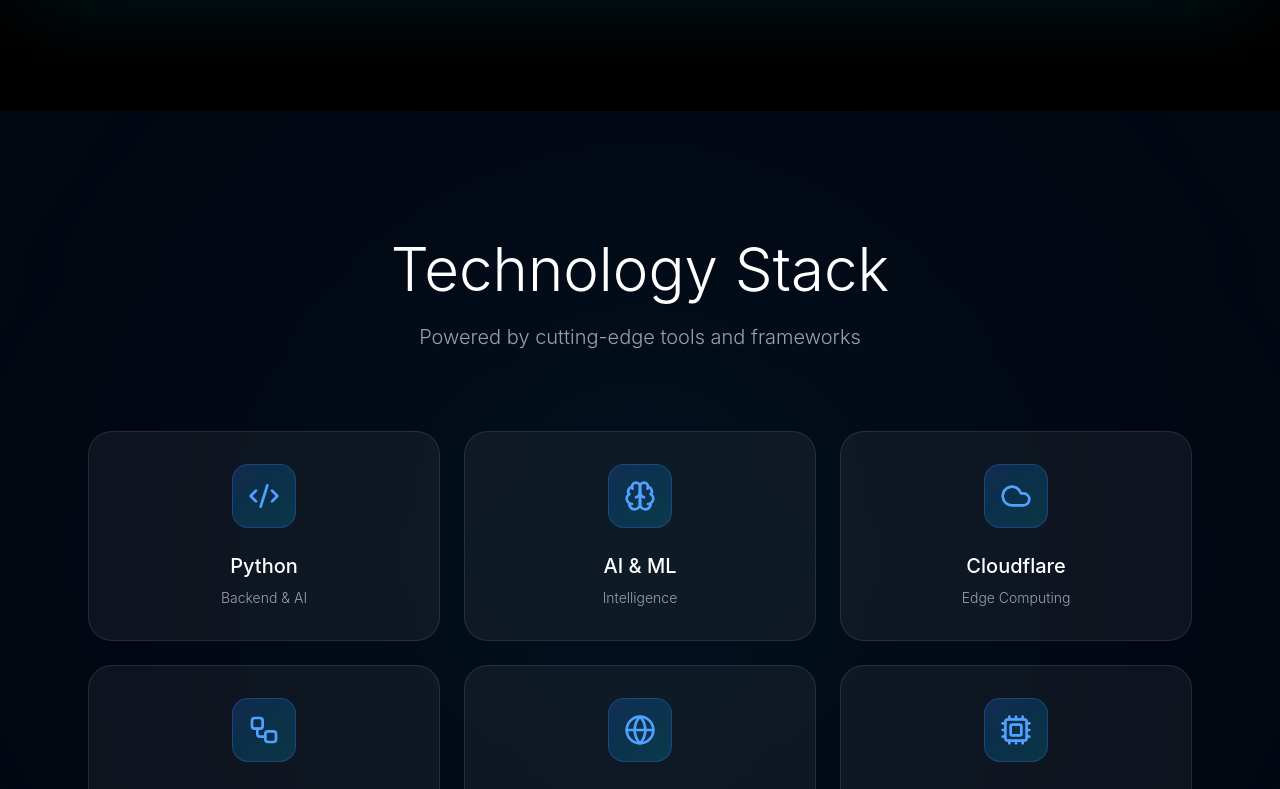
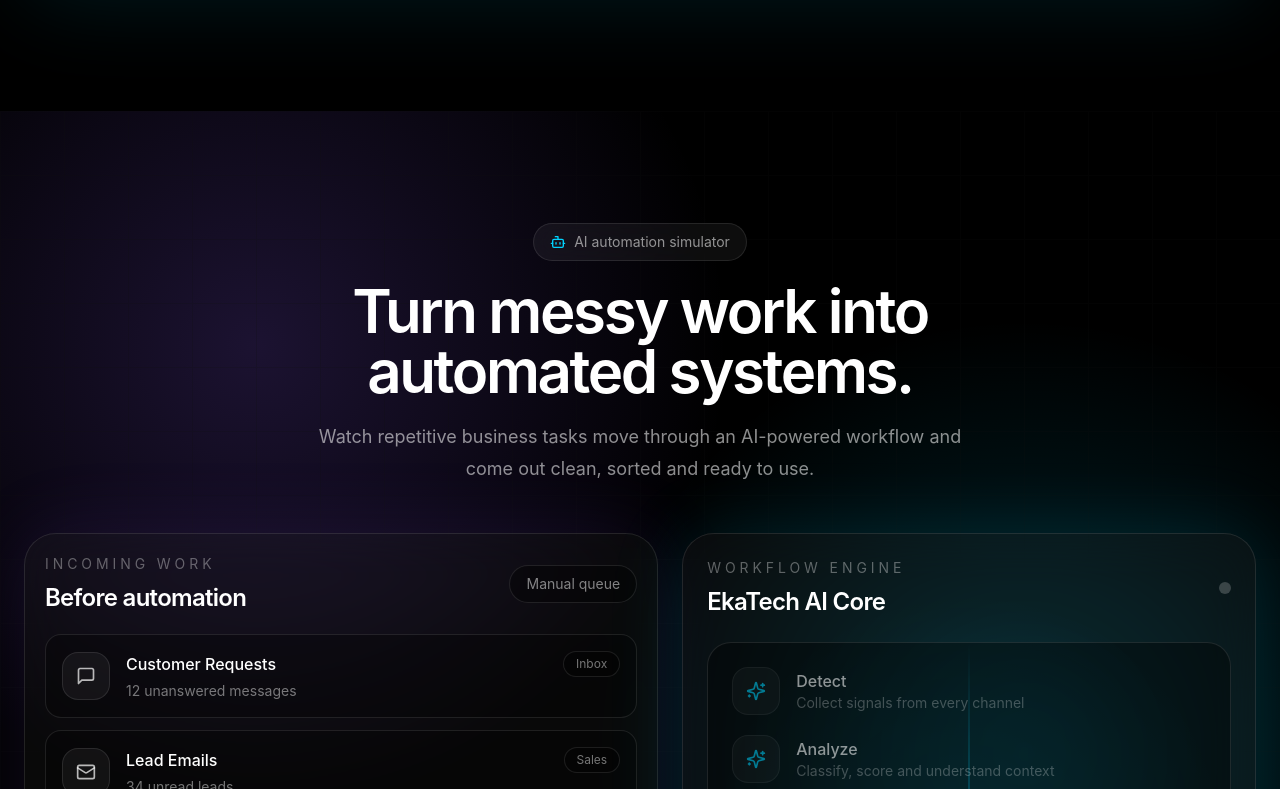
Before and after one commit to Ezakamak/ekatechsite, a React (Vite) app: page / in a window 1280 px wide. Shown: the part 4431-5220 px from the top of the page. Built offline with nearby package versions, Linux system fonts and the light colour scheme.

Commit message:
Add automation simulator to homepage

```diff
--- a/src/app/App.tsx
+++ b/src/app/App.tsx
@@ -4,6 +4,7 @@
 import { About } from "./components/About";
 import { Projects } from "./components/Projects";
 import { BeforeAfter } from "./components/BeforeAfter";
+import { AutomationSimulator } from "./components/AutomationSimulator";
 import { TechStack } from "./components/TechStack";
 import { CTA } from "./components/CTA";
 import { ReactionTime } from "./components/ReactionTime";
@@ -26,6 +27,7 @@
         <About />
         <Projects />
         <BeforeAfter />
+        <AutomationSimulator />
         <TechStack />
         <CTA />
         <ReactionTime />
```
